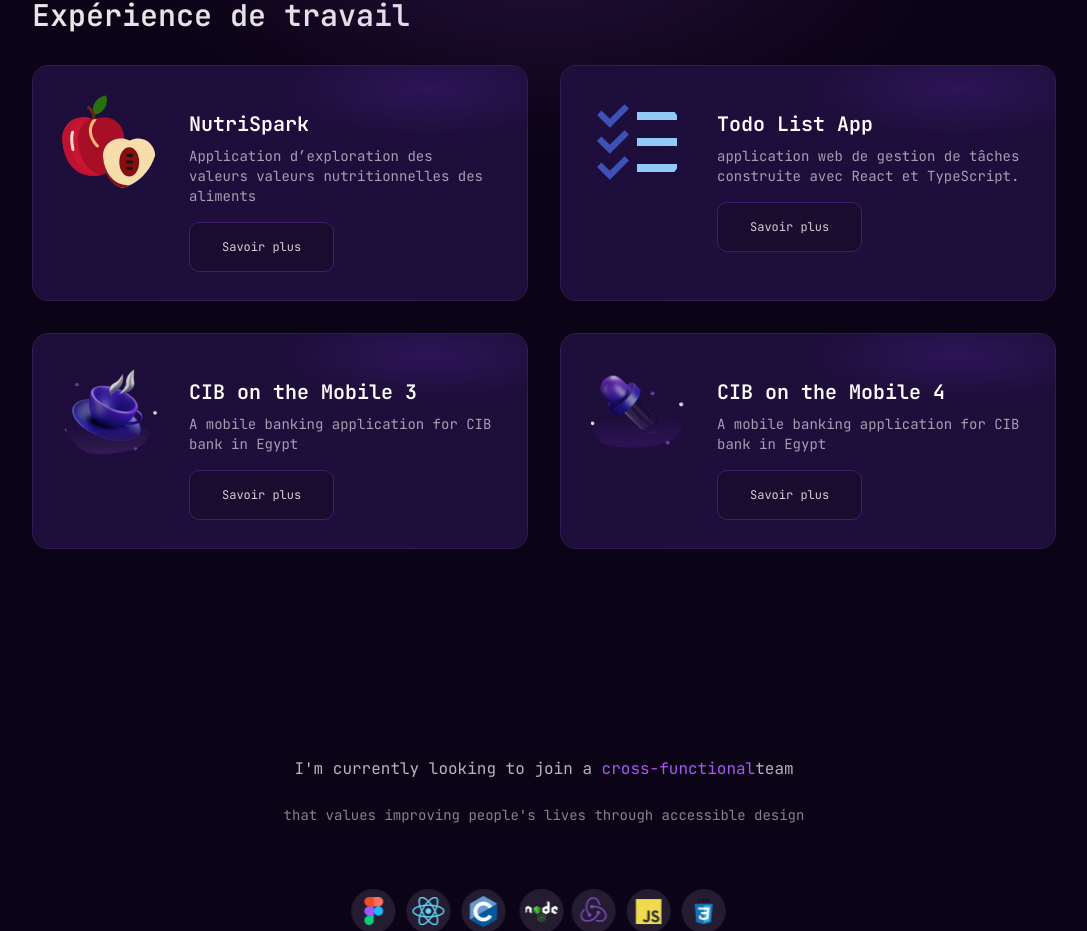
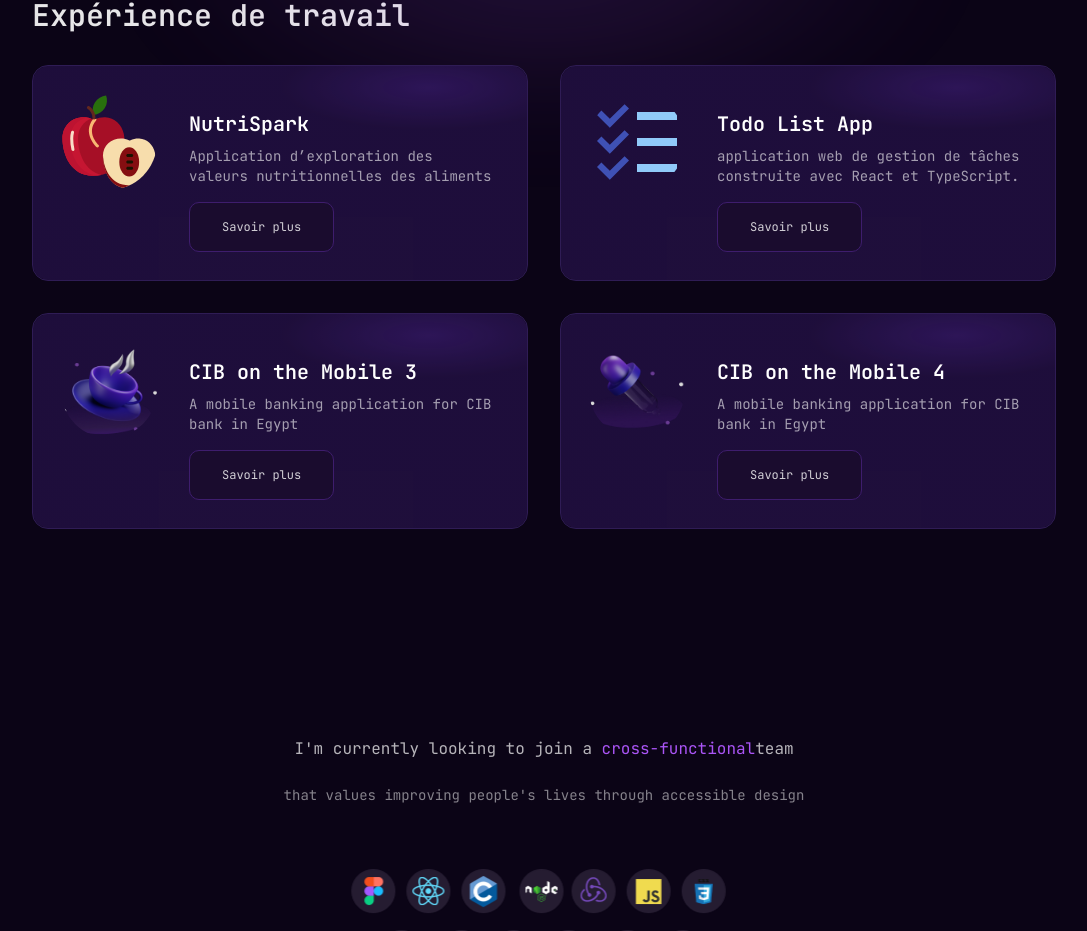
Before and after one commit to FranckDev7/portfolio-next-16, a Next.js app: page / in a window 1280 px wide. Shown: the part 963-1894 px from the top of the page, without its empty margins (96-1183 px from the left). Built offline with nearby package versions, Linux system fonts and the light colour scheme.

Commit message:
modification du fichier WorkExperience.tsx

```diff
--- a/src/components/WorkExperience.tsx
+++ b/src/components/WorkExperience.tsx
@@ -16,7 +16,7 @@ const experienceItems: experienceItemsProps[] = [
   {
     title: 'NutriSpark',
     description: `
-        Application d’exploration des valeurs valeurs nutritionnelles des aliments
+        Application d’exploration des valeurs nutritionnelles des aliments
       `,
     image: '/images/food.svg',
     link: 'https://nutri-spark.vercel.app/',
```
